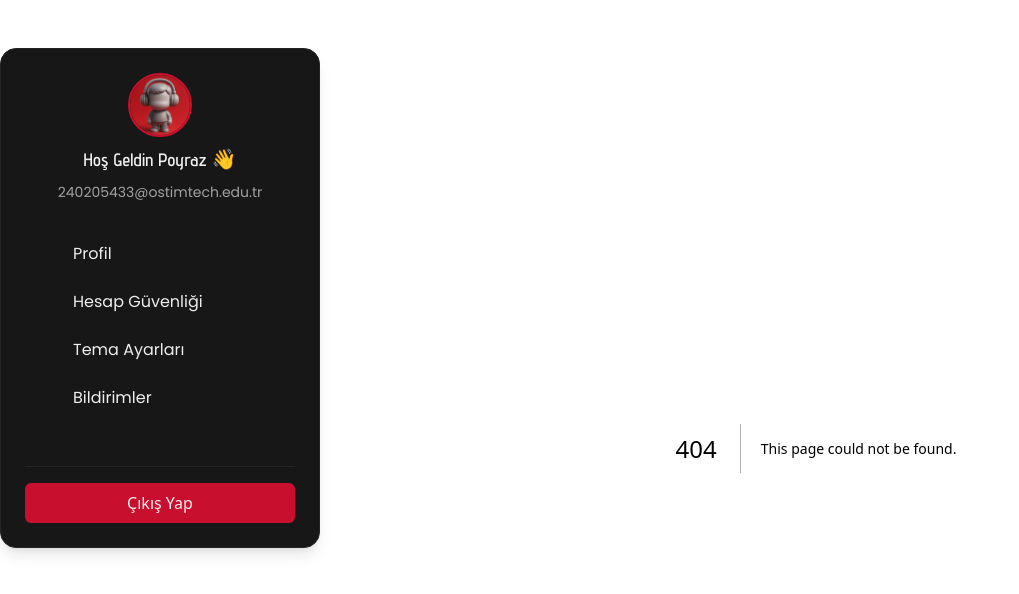
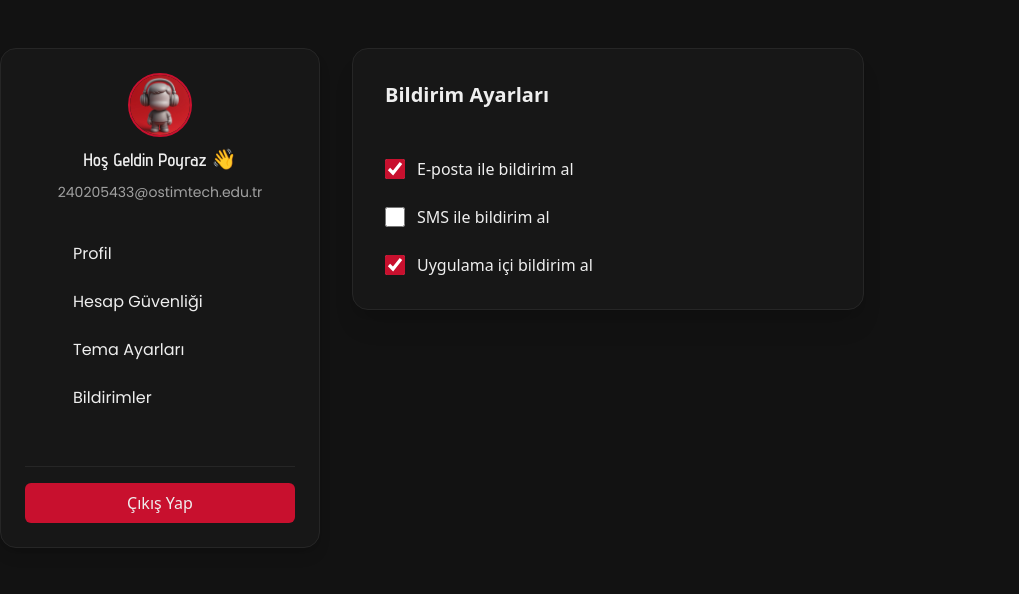
Before and after one commit to HSD-OSTIMTECH/HSD-Landing, a Next.js app: page /settings/notifications in a window 1280 px wide. Before the commit this address had no page. Shown: the top 594 px of the page, without its empty margins (0-1019 px from the left). Built offline with nearby package versions, Linux system fonts and the light colour scheme; some icons are missing.

Commit message:
feat(settings): done notifications settings page site

```diff
--- /dev/null
+++ b/pages/settings/notifications.tsx
@@ -0,0 +1,44 @@
+import React, { useState } from 'react';
+
+const Notifications = () => {
+  const [emailNotif, setEmailNotif] = useState(true);
+  const [smsNotif, setSmsNotif] = useState(false);
+  const [appNotif, setAppNotif] = useState(true);
+
+  return (
+    <div className="w-full max-w-lg bg-neutral-900 rounded-2xl shadow-xl border border-neutral-800 p-8 flex flex-col gap-8">
+      <h2 className="text-xl font-semibold text-white mb-4">Bildirim Ayarları</h2>
+      <div className="flex flex-col gap-6">
+        <label className="flex items-center gap-3 cursor-pointer">
+          <input
+            type="checkbox"
+            checked={emailNotif}
+            onChange={() => setEmailNotif(v => !v)}
+            className="accent-primary w-5 h-5"
+          />
+          <span className="text-white">E-posta ile bildirim al</span>
+        </label>
+        <label className="flex items-center gap-3 cursor-pointer">
+          <input
+            type="checkbox"
+            checked={smsNotif}
+            onChange={() => setSmsNotif(v => !v)}
+            className="accent-primary w-5 h-5"
+          />
+          <span className="text-white">SMS ile bildirim al</span>
+        </label>
+        <label className="flex items-center gap-3 cursor-pointer">
+          <input
+            type="checkbox"
+            checked={appNotif}
+            onChange={() => setAppNotif(v => !v)}
+            className="accent-primary w-5 h-5"
+          />
+          <span className="text-white">Uygulama içi bildirim al</span>
+        </label>
+      </div>
+    </div>
+  );
+};
+
+export default Notifications;
```
